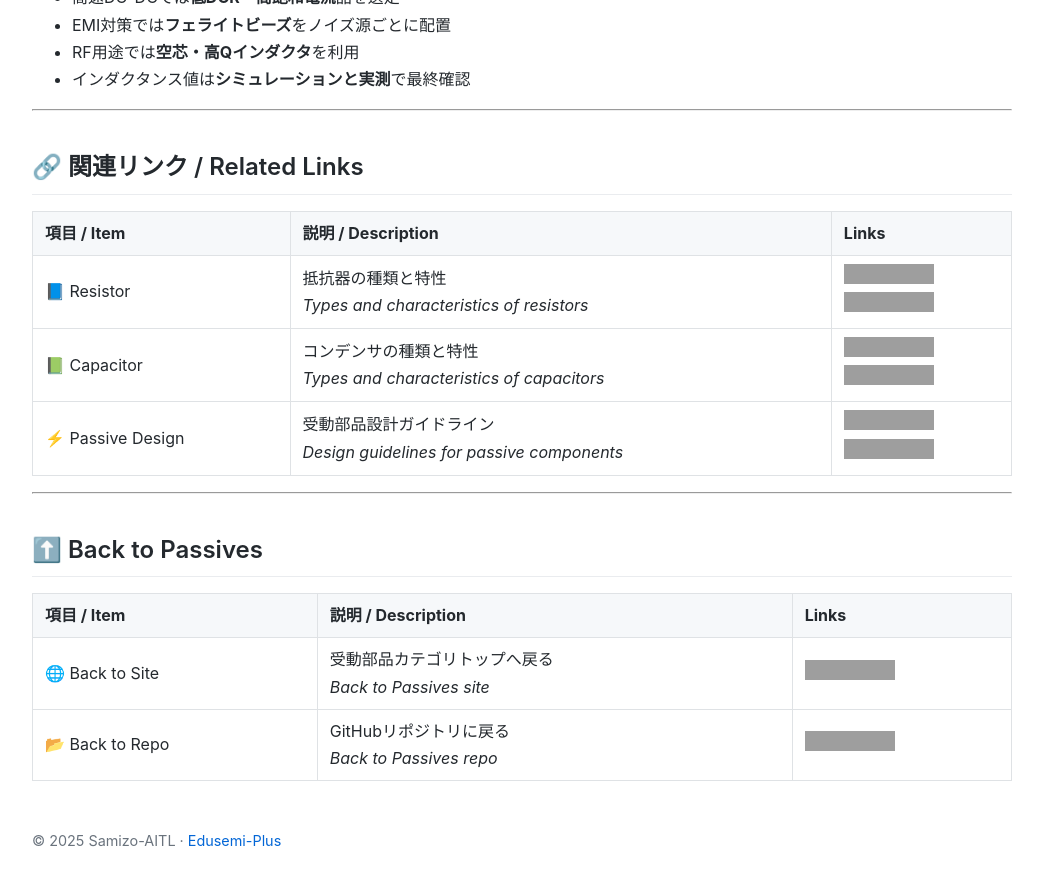
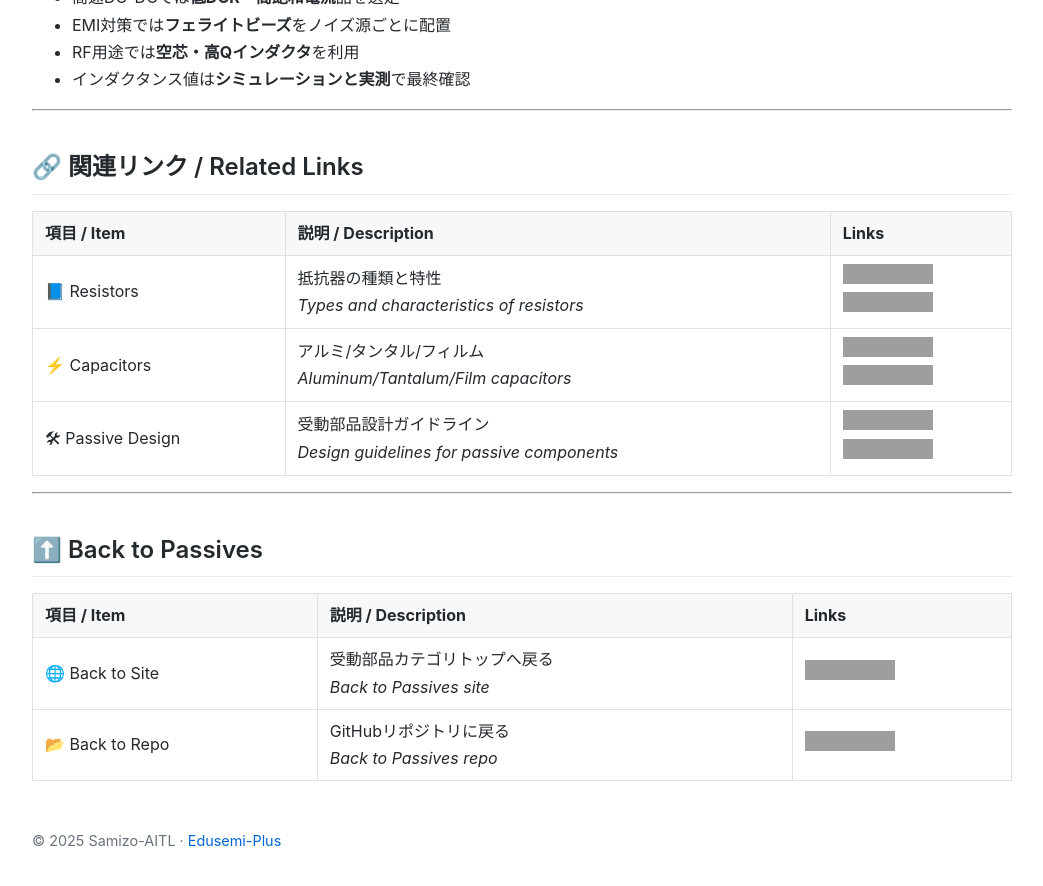
Before and after one commit to Samizo-AITL/Edusemi-Plus, a Jekyll site: the page built from Assembly-Integration/Passives/Inductor.md, in a window 1280 px wide and 900 px high, scrolled down 2407 px, cut to the strip 0-886 px from the top of the window. Shown: the whole strip, without its empty margins (118-1161 px from the left). Built offline with Jekyll 4.4.1, drawn with Linux system fonts in a browser that asks for light colours; grey boxes are pictures that could not be loaded.

Commit message:
Update Inductor.md

```diff
--- a/Assembly-Integration/Passives/Inductor.md
+++ b/Assembly-Integration/Passives/Inductor.md
@@ -98,9 +98,9 @@ title: "Inductor | インダクタ"
 
 | 項目 / Item | 説明 / Description | Links |
 |-------------|-------------------|-------|
-| 📘 Resistor | 抵抗器の種類と特性<br>*Types and characteristics of resistors* | [![View Site](https://img.shields.io/badge/View-Site-brightgreen?style=for-the-badge&logo=githubpages)](https://samizo-aitl.github.io/Edusemi-Plus/Assembly-Integration/Passives/Resistor.html) <br> [![View Repo](https://img.shields.io/badge/View-Repo-blue?style=for-the-badge&logo=github)](https://github.com/Samizo-AITL/Edusemi-Plus/blob/main/Assembly-Integration/Passives/Resistor.md) |
-| 📗 Capacitor | コンデンサの種類と特性<br>*Types and characteristics of capacitors* | [![View Site](https://img.shields.io/badge/View-Site-brightgreen?style=for-the-badge&logo=githubpages)](https://samizo-aitl.github.io/Edusemi-Plus/Assembly-Integration/Passives/Capacitor.html) <br> [![View Repo](https://img.shields.io/badge/View-Repo-blue?style=for-the-badge&logo=github)](https://github.com/Samizo-AITL/Edusemi-Plus/blob/main/Assembly-Integration/Passives/Capacitor.md) |
-| ⚡ Passive Design | 受動部品設計ガイドライン<br>*Design guidelines for passive components* | [![View Site](https://img.shields.io/badge/View-Site-brightgreen?style=for-the-badge&logo=githubpages)](https://samizo-aitl.github.io/Edusemi-Plus/Assembly-Integration/Passives/Passive-Design.html) <br> [![View Repo](https://img.shields.io/badge/View-Repo-blue?style=for-the-badge&logo=github)](https://github.com/Samizo-AITL/Edusemi-Plus/blob/main/Assembly-Integration/Passives/Passive-Design.md) |
+| 📘 Resistors | 抵抗器の種類と特性<br>*Types and characteristics of resistors* | [![View Site](https://img.shields.io/badge/View-Site-brightgreen?style=for-the-badge&logo=githubpages)](https://samizo-aitl.github.io/Edusemi-Plus/Assembly-Integration/Passives/Resistors/)<br>[![View Repo](https://img.shields.io/badge/View-Repo-blue?style=for-the-badge&logo=github)](https://github.com/Samizo-AITL/Edusemi-Plus/blob/main/Assembly-Integration/Passives/Resistors.md) |
+| ⚡ Capacitors | アルミ/タンタル/フィルム<br>*Aluminum/Tantalum/Film capacitors* | [![View Site](https://img.shields.io/badge/View-Site-brightgreen?style=for-the-badge&logo=githubpages)](https://samizo-aitl.github.io/Edusemi-Plus/Assembly-Integration/Passives/Capacitors/)<br>[![View Repo](https://img.shields.io/badge/View-Repo-blue?style=for-the-badge&logo=github)](https://github.com/Samizo-AITL/Edusemi-Plus/blob/main/Assembly-Integration/Passives/Capacitors.md) |
+| 🛠 Passive Design | 受動部品設計ガイドライン<br>*Design guidelines for passive components* | [![View Site](https://img.shields.io/badge/View-Site-brightgreen?style=for-the-badge&logo=githubpages)](https://samizo-aitl.github.io/Edusemi-Plus/Assembly-Integration/Passives/Passive-Design/)<br>[![View Repo](https://img.shields.io/badge/View-Repo-blue?style=for-the-badge&logo=github)](https://github.com/Samizo-AITL/Edusemi-Plus/blob/main/Assembly-Integration/Passives/Passive-Design.md) |
 
 ---
 
```
